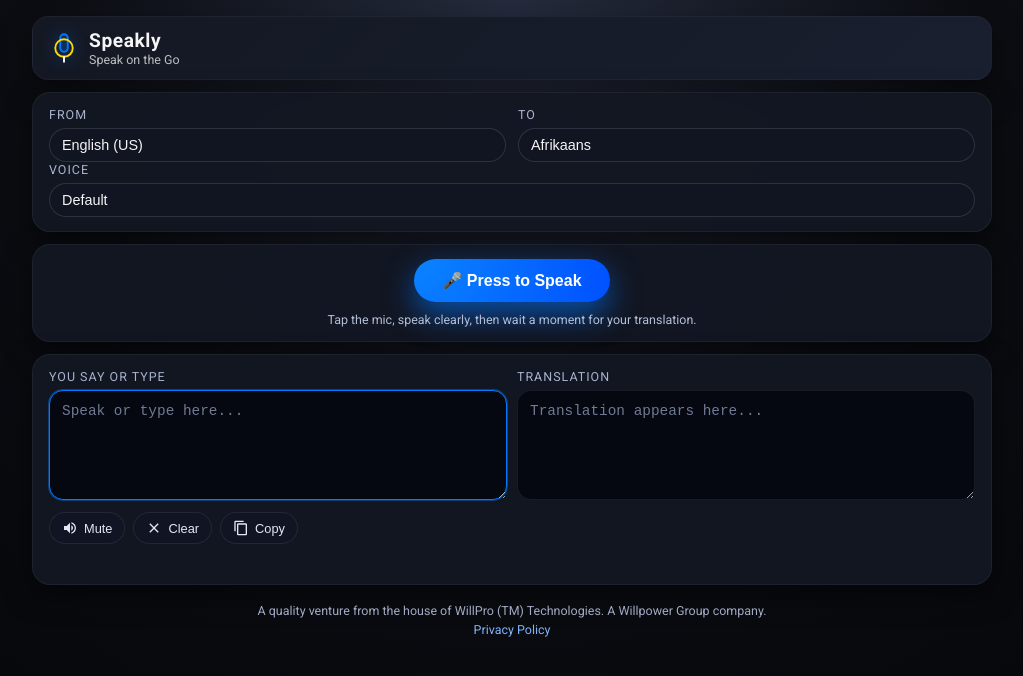
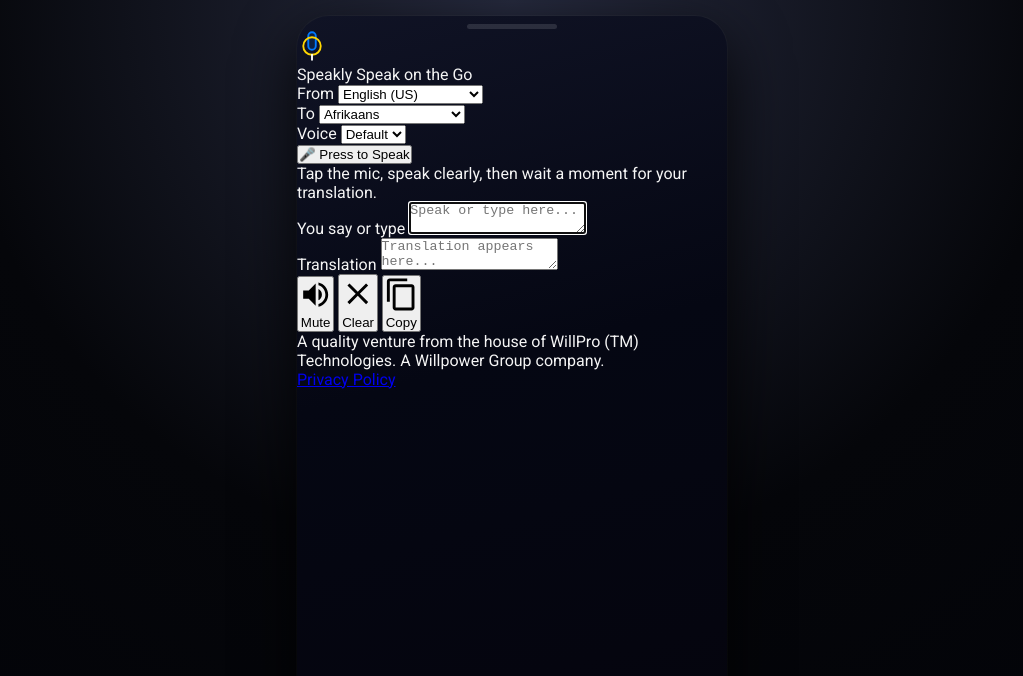
Before and after one commit to OurWillpower/translator-app, a plain HTML site: page index.html in a window 1280 px wide. Shown: the whole page, without its empty margins (128-1151 px from the left). Drawn offline with Linux system fonts and the light colour scheme.

Commit message:
Update style.css

```diff
--- a/style.css
+++ b/style.css
@@ -1,4 +1,4 @@
-/* ---------- Base layout ---------- */
+/* ------------ Reset & base ------------ */
 
 *,
 *::before,
@@ -14,338 +14,44 @@ html, body {
 
 body {
     font-family: "Roboto", system-ui, -apple-system, BlinkMacSystemFont, sans-serif;
-    background: radial-gradient(circle at top, #252b3d 0, #0b0d12 45%, #050609 100%);
+    background: radial-gradient(circle at top, #262a3e 0, #05060a 55%, #020308 100%);
     color: #f5f5f5;
     display: flex;
     justify-content: center;
-    align-items: stretch;
+    align-items: center;
     padding: 16px;
 }
 
-/* App shell to center everything and control width */
+/* ------------ Phone-style shell ------------ */
 
 .app-shell {
     width: 100%;
-    max-width: 960px;
-    margin: 0 auto;
+    max-width: 430px;               /* phone width */
+    height: 100%;
+    max-height: 800px;              /* typical tall phone */
+    border-radius: 32px;
+    padding: 0;
+    background: linear-gradient(165deg, #101325 0%, #050713 45%, #05040d 100%);
+    box-shadow:
+        0 22px 60px rgba(0, 0, 0, 0.85),
+        0 0 0 1px rgba(255, 255, 255, 0.03);
     display: flex;
     flex-direction: column;
-    gap: 12px;
+    overflow: hidden;               /* rounded phone corners */
 }
 
-/* ---------- Header ---------- */
+/* small top "notch" feel */
+.app-shell::before {
+    content: "";
+    display: block;
+    width: 90px;
+    height: 5px;
+    border-radius: 999px;
+    background: rgba(255, 255, 255, 0.12);
+    margin: 8px auto 2px;
+}
+
+/* ------------ Header ------------ */
 
 .app-header {
-    display: flex;
-    align-items: center;
-    padding: 12px 16px;
-    border-radius: 16px;
-    background: linear-gradient(135deg, #141823, #191f2f);
-    border: 1px solid rgba(255, 255, 255, 0.04);
-    box-shadow: 0 14px 35px rgba(0, 0, 0, 0.4);
-}
-
-.app-title {
-    display: flex;
-    align-items: center;
-    gap: 10px;
-}
-
-#app-logo-svg {
-    filter: drop-shadow(0 0 8px rgba(0, 122, 255, 0.45));
-}
-
-.app-title-text {
-    display: flex;
-    flex-direction: column;
-}
-
-.app-name {
-    font-size: 1.2rem;
-    font-weight: 700;
-    letter-spacing: 0.03em;
-}
-
-.app-tagline {
-    font-size: 0.78rem;
-    opacity: 0.75;
-}
-
-/* ---------- Cards / main layout ---------- */
-
-.translator {
-    display: flex;
-    flex-direction: column;
-    gap: 12px;
-}
-
-.card {
-    background: rgba(19, 23, 35, 0.96);
-    border-radius: 18px;
-    padding: 14px 16px;
-    border: 1px solid rgba(255, 255, 255, 0.05);
-    box-shadow: 0 10px 28px rgba(0, 0, 0, 0.5);
-}
-
-/* Language selection row */
-
-.card-languages .controls {
-    display: flex;
-    flex-wrap: wrap;
-    gap: 12px;
-}
-
-.select-wrapper {
-    display: flex;
-    flex-direction: column;
-    gap: 6px;
-    min-width: 150px;
-    flex: 1;
-}
-
-.select-wrapper label {
-    font-size: 0.78rem;
-    text-transform: uppercase;
-    letter-spacing: 0.08em;
-    color: #a9b3cf;
-}
-
-select {
-    background: #111522;
-    border-radius: 999px;
-    border: 1px solid rgba(255, 255, 255, 0.12);
-    padding: 8px 12px;
-    color: #f5f5f5;
-    font-size: 0.9rem;
-    outline: none;
-    appearance: none;
-    -webkit-appearance: none;
-}
-
-select:focus {
-    border-color: #007aff;
-    box-shadow: 0 0 0 1px rgba(0, 122, 255, 0.5);
-}
-
-/* ---------- Mic + loading ---------- */
-
-.card-actions {
-    display: flex;
-    flex-direction: column;
-    align-items: center;
-    gap: 10px;
-    text-align: center;
-}
-
-#talk-button {
-    border: none;
-    outline: none;
-    padding: 12px 28px;
-    border-radius: 999px;
-    font-size: 1rem;
-    font-weight: 600;
-    cursor: pointer;
-    background: radial-gradient(circle at top left, #0b84ff, #0051ff);
-    color: white;
-    box-shadow: 0 12px 30px rgba(0, 118, 255, 0.6);
-    transition: transform 0.12s ease-out, box-shadow 0.12s ease-out, opacity 0.1s;
-}
-
-#talk-button:hover {
-    transform: translateY(-1px);
-    box-shadow: 0 16px 40px rgba(0, 118, 255, 0.7);
-}
-
-#talk-button:active {
-    transform: translateY(1px) scale(0.98);
-    box-shadow: 0 8px 20px rgba(0, 118, 255, 0.55);
-}
-
-.helper-text {
-    font-size: 0.78rem;
-    color: #b3bfd8;
-}
-
-#loading-indicator {
-    display: flex;
-    flex-direction: column;
-    align-items: center;
-    gap: 6px;
-    margin-top: 4px;
-    font-size: 0.8rem;
-    color: #d0e1ff;
-}
-
-/* Spinner circle */
-
-.spinner {
-    width: 22px;
-    height: 22px;
-    border-radius: 50%;
-    border: 2px solid rgba(255, 255, 255, 0.25);
-    border-top-color: #4facfe;
-    animation: spin 0.7s linear infinite;
-}
-
-@keyframes spin {
-    to {
-        transform: rotate(360deg);
-    }
-}
-
-/* ---------- Text input / output ---------- */
-
-.card-text {
-    display: flex;
-    flex-direction: column;
-    gap: 10px;
-}
-
-.text-boxes {
-    display: grid;
-    grid-template-columns: 1fr 1fr;
-    gap: 10px;
-}
-
-.text-box {
-    display: flex;
-    flex-direction: column;
-    gap: 6px;
-}
-
-.text-box label {
-    font-size: 0.78rem;
-    text-transform: uppercase;
-    letter-spacing: 0.08em;
-    color: #a9b3cf;
-}
-
-textarea {
-    width: 100%;
-    min-height: 110px;
-    resize: vertical;
-    border-radius: 14px;
-    border: 1px solid rgba(255, 255, 255, 0.08);
-    padding: 10px 12px;
-    background: #050711;
-    color: #f5f5f5;
-    font-size: 0.9rem;
-    line-height: 1.4;
-    outline: none;
-}
-
-textarea::placeholder {
-    color: #707a93;
-}
-
-textarea:focus {
-    border-color: #007aff;
-    box-shadow: 0 0 0 1px rgba(0, 122, 255, 0.4);
-}
-
-/* ---------- Button row (mute / clear / copy) ---------- */
-
-.button-row {
-    display: flex;
-    flex-wrap: wrap;
-    gap: 8px;
-    margin-top: 2px;
-}
-
-.icon-button {
-    display: inline-flex;
-    align-items: center;
-    gap: 6px;
-    padding: 7px 12px;
-    border-radius: 999px;
-    font-size: 0.8rem;
-    border: 1px solid rgba(255, 255, 255, 0.08);
-    background: #101423;
-    color: #e3e7f8;
-    cursor: pointer;
-    outline: none;
-    transition: background 0.12s ease-out, transform 0.08s ease-out, border-color 0.12s;
-}
-
-.icon-button svg {
-    width: 16px;
-    height: 16px;
-}
-
-.icon-button:hover {
-    background: #151a2a;
-    border-color: rgba(0, 122, 255, 0.6);
-    transform: translateY(-0.5px);
-}
-
-.icon-button:active {
-    transform: translateY(1px) scale(0.98);
-}
-
-/* Status text */
-
-.status {
-    margin-top: 4px;
-    font-size: 0.78rem;
-    min-height: 1em;
-    color: #a9b3cf;
-}
-
-/* ---------- Footer ---------- */
-
-.app-footer {
-    display: flex;
-    flex-direction: column;
-    gap: 4px;
-    font-size: 0.78rem;
-    color: #a1abc5;
-    padding: 6px 4px 0;
-    text-align: center;
-}
-
-.footer-links {
-    display: flex;
-    justify-content: center;
-    gap: 8px;
-}
-
-.footer-links a {
-    color: #7fb3ff;
-    text-decoration: none;
-    font-size: 0.78rem;
-}
-
-.footer-links a:hover {
-    text-decoration: underline;
-}
-
-/* ---------- Responsive ---------- */
-
-@media (max-width: 720px) {
-    body {
-        padding: 10px;
-    }
-
-    .card {
-        padding: 12px;
-        border-radius: 16px;
-    }
-
-    .text-boxes {
-        grid-template-columns: 1fr;
-    }
-}
-
-@media (max-width: 420px) {
-    .app-header {
-        padding: 10px 12px;
-    }
-
-    .app-name {
-        font-size: 1rem;
-    }
-
-    #talk-button {
-        width: 100%;
-    }
-}
+    padding: 10px 1
```
